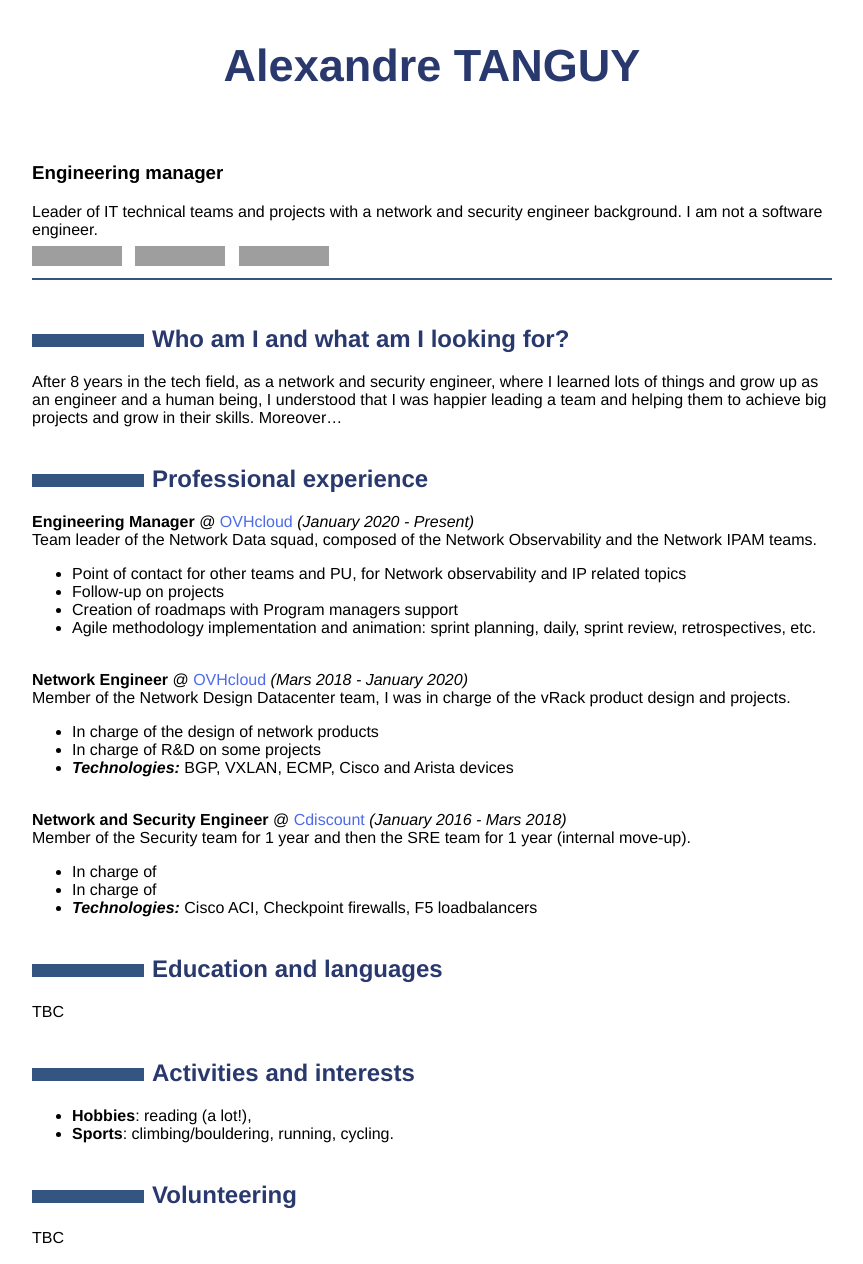
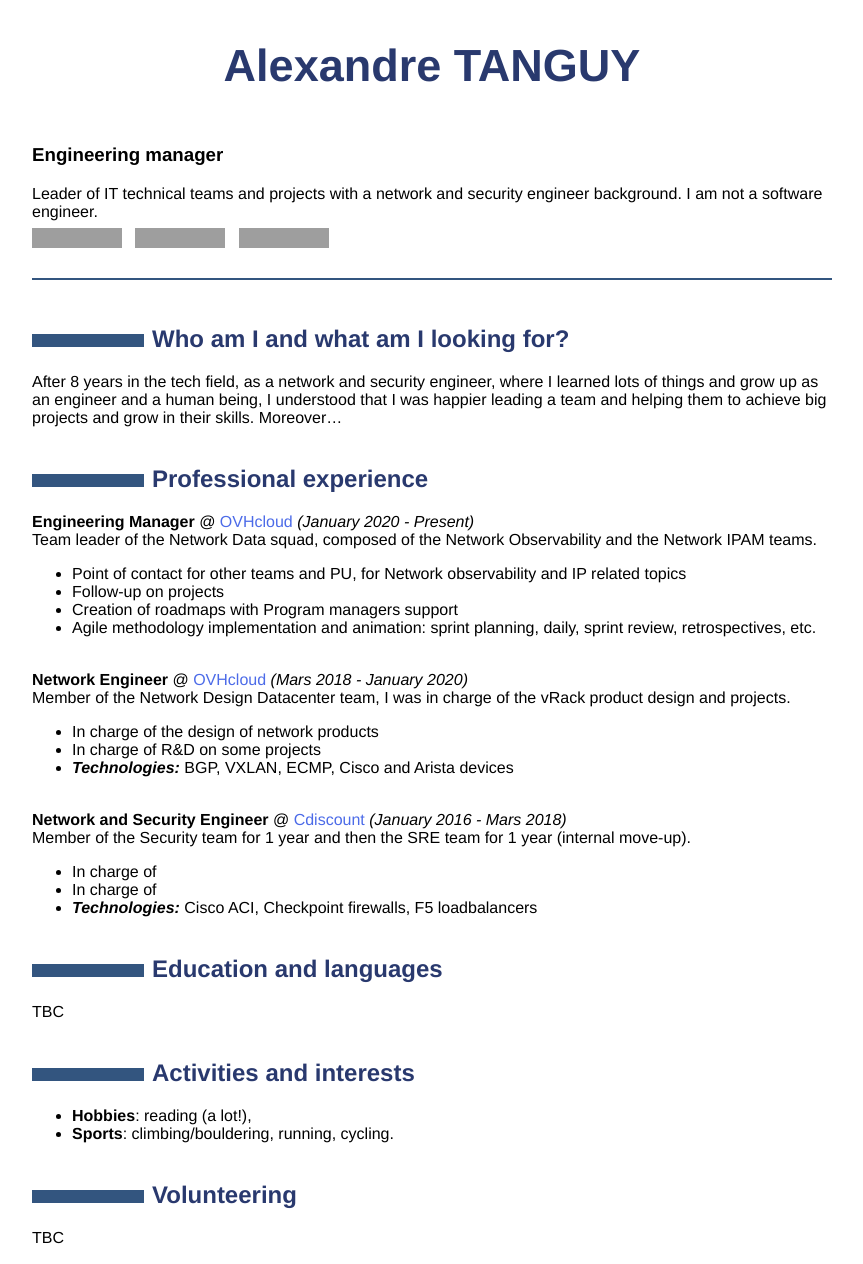
Before and after one commit to hikatanguy/cv, a Jekyll site: the page out/cv_alexandre_tanguy.html, which Jekyll copies as it is, in a window 1280 px wide. Shown: the whole page, without its empty margins (208-1071 px from the left). Built offline with Jekyll 4.4.1, drawn with Linux system fonts in a browser that asks for light colours; grey boxes are pictures that could not be loaded.

```diff
--- a/out/cv_alexandre_tanguy.html
+++ b/out/cv_alexandre_tanguy.html
@@ -15,10 +15,10 @@
 </head>
 <body>
 <h1 id="alexandre-tanguy">Alexandre TANGUY</h1>
-<p><br ><br ></p>
+<p><br ></p>
 <h3 id="engineering-manager">Engineering manager</h3>
 <p>Leader of IT technical teams and projects with a network and security engineer background. I am not a software engineer. <br ></p>
-<p><a href="https://github.com/hikatanguy/cv/raw/main/out/cv_alexandre_tanguy.pdf"><img src="https://img.shields.io/badge/PDF-267CB9?style=for-the-badge&amp;logo=docusign" /></a>   <a href="mailto:alexandre@tanguy.pro"><img src="https://img.shields.io/badge/Email-267CB9?style=for-the-badge&amp;logo=maildotru" /></a>   <a href="https://www.linkedin.com/in/alexandretanguy/"><img src="https://img.shields.io/badge/LinkedIn-267CB9?style=for-the-badge&amp;logo=linkedin" /></a> <br></p>
+<p><a href="https://github.com/hikatanguy/cv/raw/main/out/cv_alexandre_tanguy.pdf"><img src="https://img.shields.io/badge/PDF-267CB9?style=for-the-badge&amp;logo=docusign" /></a>   <a href="mailto:alexandre@tanguy.pro"><img src="https://img.shields.io/badge/Email-267CB9?style=for-the-badge&amp;logo=maildotru" /></a>   <a href="https://www.linkedin.com/in/alexandretanguy/"><img src="https://img.shields.io/badge/LinkedIn-267CB9?style=for-the-badge&amp;logo=linkedin" /></a> <br><br></p>
 <hr />
 <p><br></p>
 <h2 id="who-am-i-and-what-am-i-looking-for">Who am I and what am I looking for?</h2>
```
Also changed, not shown: 2 other files.
